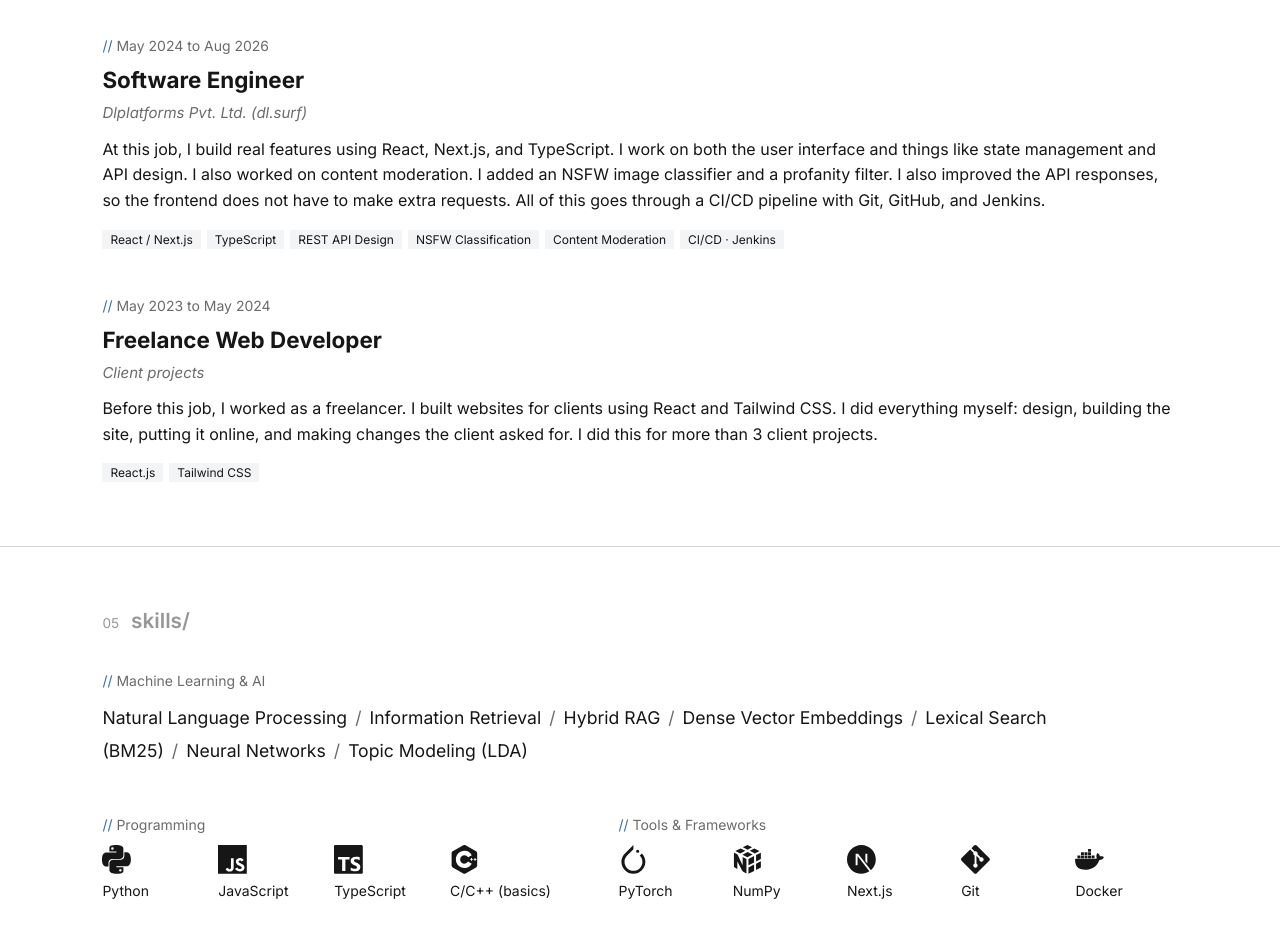
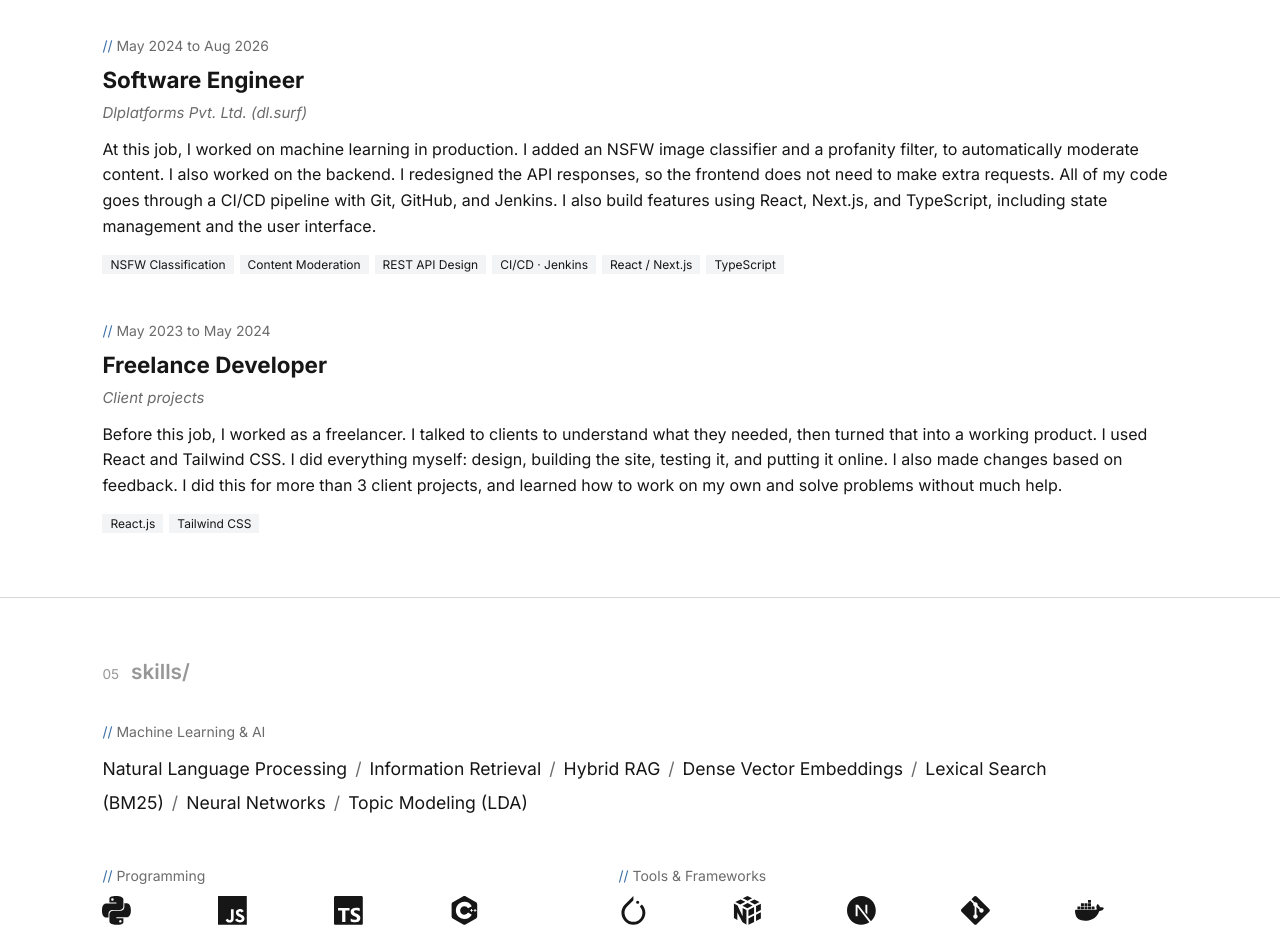
Before and after one commit to DhirazX/portfolio, a React (Create React App) app: page / in a window 1280 px wide. Shown: the part 3082-4015 px from the top of the page. Built offline with nearby package versions, Linux system fonts and the light colour scheme; the HTML template or start-up script is replaced by a standard one.

Commit message:
change desc

```diff
--- a/src/components/experience.jsx
+++ b/src/components/experience.jsx
@@ -7,15 +7,15 @@ const Experience = () => (
       eyebrow="May 2024 to Aug 2026"
       title="Software Engineer"
       subtitle="Dlplatforms Pvt. Ltd. (dl.surf)"
-      tags={["React / Next.js", "TypeScript", "REST API Design", "NSFW Classification", "Content Moderation", "CI/CD · Jenkins"]}
-      description="At this job, I build real features using React, Next.js, and TypeScript. I work on both the user interface and things like state management and API design. I also worked on content moderation. I added an NSFW image classifier and a profanity filter. I also improved the API responses, so the frontend does not have to make extra requests. All of this goes through a CI/CD pipeline with Git, GitHub, and Jenkins."
+      tags={["NSFW Classification", "Content Moderation", "REST API Design", "CI/CD · Jenkins", "React / Next.js", "TypeScript"]}
+      description="At this job, I worked on machine learning in production. I added an NSFW image classifier and a profanity filter, to automatically moderate content. I also worked on the backend. I redesigned the API responses, so the frontend does not need to make extra requests. All of my code goes through a CI/CD pipeline with Git, GitHub, and Jenkins. I also build features using React, Next.js, and TypeScript, including state management and the user interface."
     />
     <Entry
       eyebrow="May 2023 to May 2024"
-      title="Freelance Web Developer"
+      title="Freelance Developer"
       subtitle="Client projects"
       tags={["React.js", "Tailwind CSS"]}
-      description="Before this job, I worked as a freelancer. I built websites for clients using React and Tailwind CSS. I did everything myself: design, building the site, putting it online, and making changes the client asked for. I did this for more than 3 client projects."
+      description="Before this job, I worked as a freelancer. I talked to clients to understand what they needed, then turned that into a working product. I used React and Tailwind CSS. I did everything myself: design, building the site, testing it, and putting it online. I also made changes based on feedback. I did this for more than 3 client projects, and learned how to work on my own and solve problems without much help."
     />
   </Section>
 );
```
